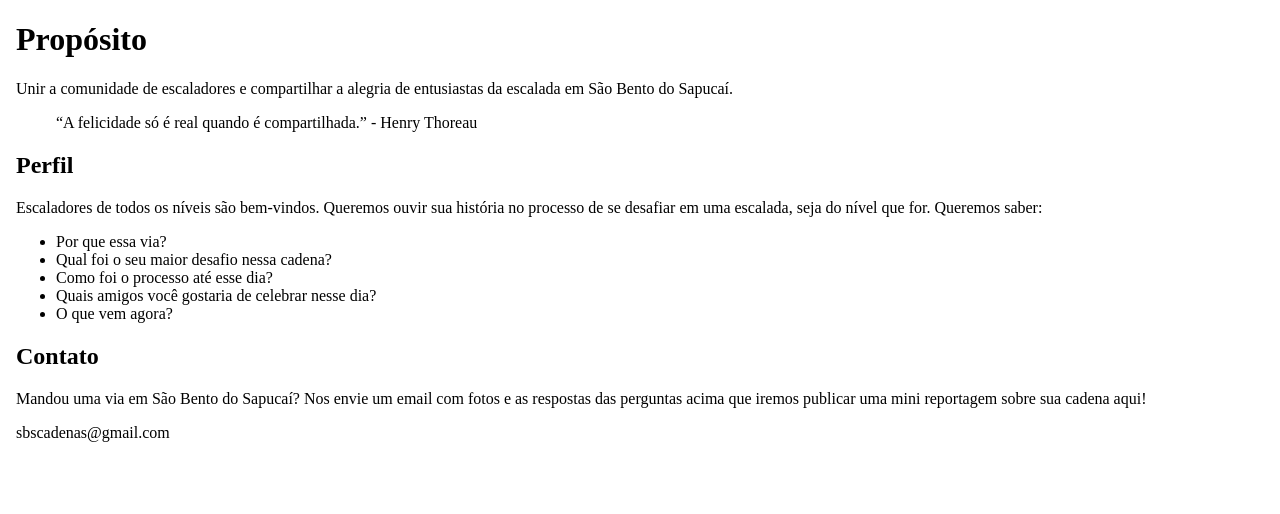
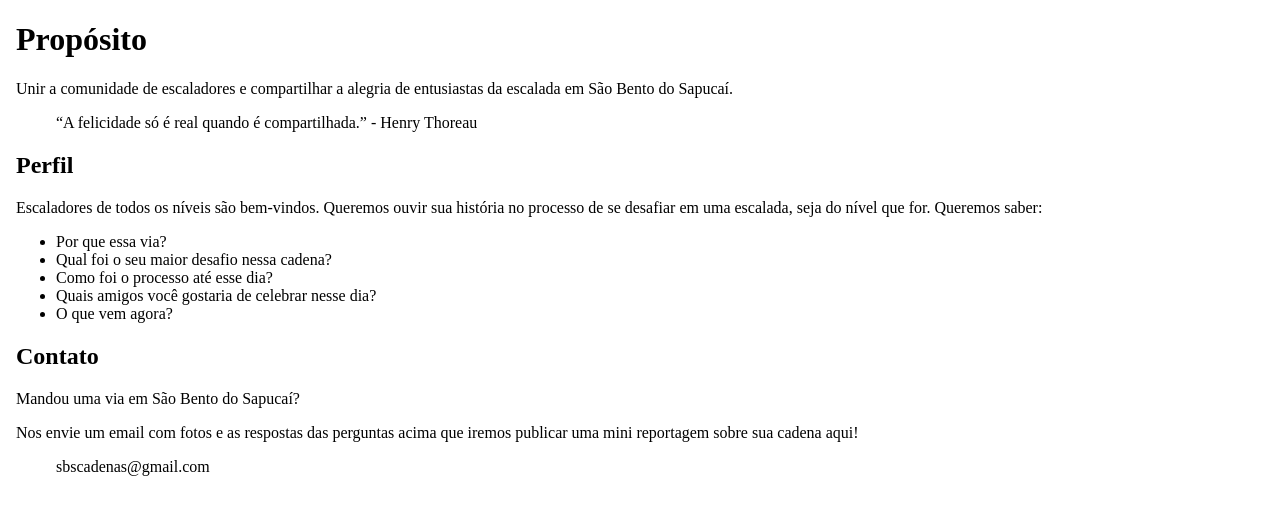
Before and after one commit to RenatodaCostaSantos/clone-tabnews, a Next.js app: page / in a window 1280 px wide. Shown: the top 514 px of the page. Built offline with nearby package versions, Linux system fonts and the light colour scheme.

Commit message:
edita texto

```diff
--- a/pages/index.js
+++ b/pages/index.js
@@ -28,13 +28,14 @@ function Home() {
         </ul>
 
         <h2>Contato</h2>
+        <p>Mandou uma via em São Bento do Sapucaí?</p>
+
         <p>
-          Mandou uma via em São Bento do Sapucaí? Nos envie um email com fotos e
-          as respostas das perguntas acima que iremos publicar uma mini
-          reportagem sobre sua cadena aqui!
+          Nos envie um email com fotos e as respostas das perguntas acima que
+          iremos publicar uma mini reportagem sobre sua cadena aqui!
         </p>
 
-        <p>sbscadenas@gmail.com</p>
+        <blockquote>sbscadenas@gmail.com</blockquote>
       </body>
     </html>
   );
```
